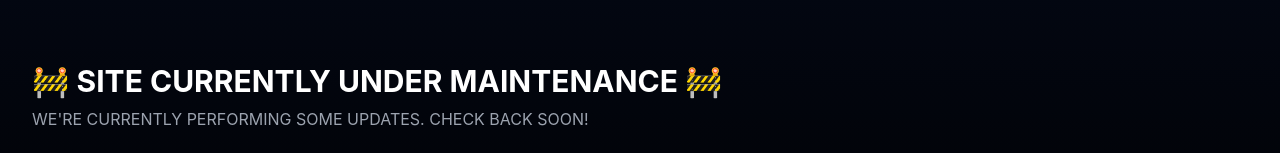
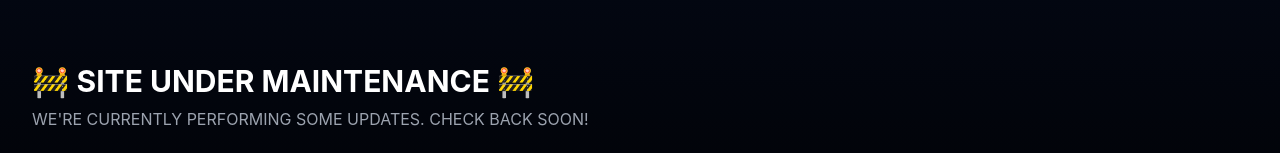
Before and after one commit to mik3l419/soleBuyy, a React (Vite) app: page / in a window 1280 px wide. Shown: the part 423-576 px from the top of the page. Built offline with nearby package versions, Linux system fonts and the light colour scheme; no server answers.

Commit message:
Update HomePage.tsx

```diff
--- a/src/components/HomePage.tsx
+++ b/src/components/HomePage.tsx
@@ -94,7 +94,7 @@ const providers: Provider[] = [
       {/* Providers Section */}
       <div className="max-w-7xl mx-auto px-4 sm:px-6 lg:px-8 pb-12 sm:pb-20">
         <div className="mb-6 sm:mb-8">
-          <h2 className="text-xl sm:text-2xl md:text-3xl font-bold text-white">🚧 SITE CURRENTLY UNDER MAINTENANCE 🚧</h2>
+          <h2 className="text-xl sm:text-2xl md:text-3xl font-bold text-white">🚧 SITE UNDER MAINTENANCE 🚧</h2>
           <p className="text-gray-400 text-sm sm:text-base mt-2">WE'RE CURRENTLY PERFORMING SOME UPDATES. CHECK BACK SOON!</p>
         </div>
 
```
